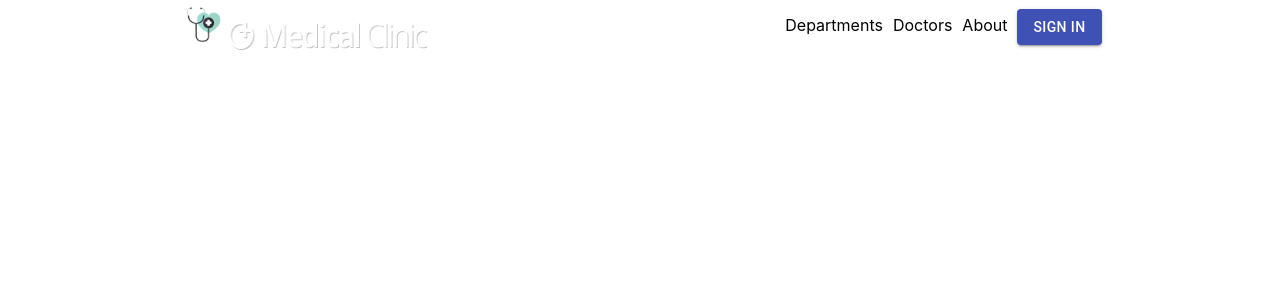
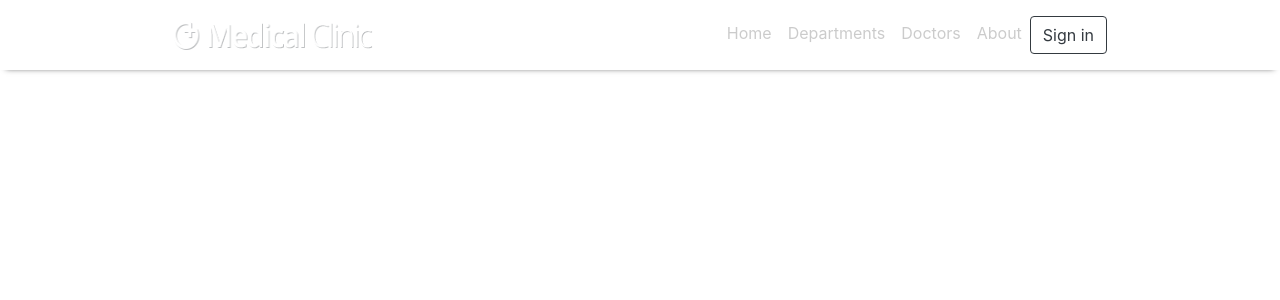
Before and after one commit to IvayloMarinov95/healthcaresystem, a React (Create React App) app in the folder client/: page / in a window 1280 px wide. Shown: the top 300 px of the page. Built offline with nearby package versions, Linux system fonts and the light colour scheme.

Commit message:
navigation design done

```diff
--- /dev/null
+++ b/client/src/App.scss
@@ -0,0 +1 @@
+@import "~bootstrap/scss/bootstrap";
--- /dev/null
+++ b/client/src/components/HomePage/components/Carousel/Carousel.tsx
@@ -0,0 +1,5 @@
+import React from "react";
+
+const Carousel: React.FC = () => <></>;
+
+export default Carousel;
--- /dev/null
+++ b/client/src/components/HomePage/components/HomePage.tsx
@@ -0,0 +1,6 @@
+import React from "react";
+import Carousel from "./Carousel/Carousel";
+
+const HomePage: React.FC = () => <Carousel />;
+
+export default HomePage;
--- a/client/src/components/Navigation/Navigation.module.scss
+++ b/client/src/components/Navigation/Navigation.module.scss
@@ -1,6 +1,6 @@
 .logo {
-  width: 50px;
-  height: 50px;
+  display: flex;
+  align-items: center;
 }
 
 .medicalClinic {
@@ -10,16 +10,27 @@
 
 .container {
   display: flex;
+  height: 70px;
   justify-content: space-around;
   align-items: center;
+  position: sticky;
+  top: 0;
+  background: transparent;
+  box-shadow: 0 4px 6px -6px #222;
 }
 
 .navTab {
+  cursor: pointer;
+  padding: 6px 8px;
+  text-decoration: none;
+  color: black;
   width: 50px;
   height: 30px;
-  margin-right: 10px;
+  opacity: 0.2;
 
   &:hover {
     cursor: pointer;
+    text-decoration: none;
+    opacity: 1;
   }
 }
--- a/client/src/components/Navigation/Navigation.tsx
+++ b/client/src/components/Navigation/Navigation.tsx
@@ -1,22 +1,28 @@
 import React from "react";
-import logo from "../../assets/logo.png";
 import medicalClinic from "../../assets/medicalClinicLogo.png";
 import styles from "./Navigation.module.scss";
-import { Button } from "@material-ui/core";
+import { Button } from "react-bootstrap";
+import { Link } from "react-router-dom";
 
 const Navigation: React.FC = () => (
   <div className={styles.container}>
-    <div>
-      <img src={logo} alt="" className={styles.logo} />
+    <div className={styles.logos}>
       <img src={medicalClinic} alt="" className={styles.medicalClinic} />
     </div>
     <div>
-      <span className={styles.navTab}>Departments</span>
-      <span className={styles.navTab}>Doctors</span>
-      <span className={styles.navTab}>About</span>
-      <Button variant="contained" color="primary">
-        Sign in
-      </Button>
+      <Link to="/" className={styles.navTab}>
+        Home
+      </Link>
+      <Link to="/" className={styles.navTab}>
+        Departments
+      </Link>
+      <Link to="/" className={styles.navTab}>
+        Doctors
+      </Link>
+      <Link to="/" className={styles.navTab}>
+        About
+      </Link>
+      <Button variant="outline-dark">Sign in</Button>
     </div>
   </div>
 );
--- /dev/null
+++ b/client/src/components/variables.scss
@@ -0,0 +1,3 @@
+$dark-blue: #4575bd;
+$blue: #0392ce;
+$light-blue: #3eb8d7;
```
Also changed, not shown: client/package.json (+6 -3 lines), client/src/App.tsx (+4 -4 lines), client/src/App.css (deleted), 2 other files (tests, documents, lock files or other folders).
